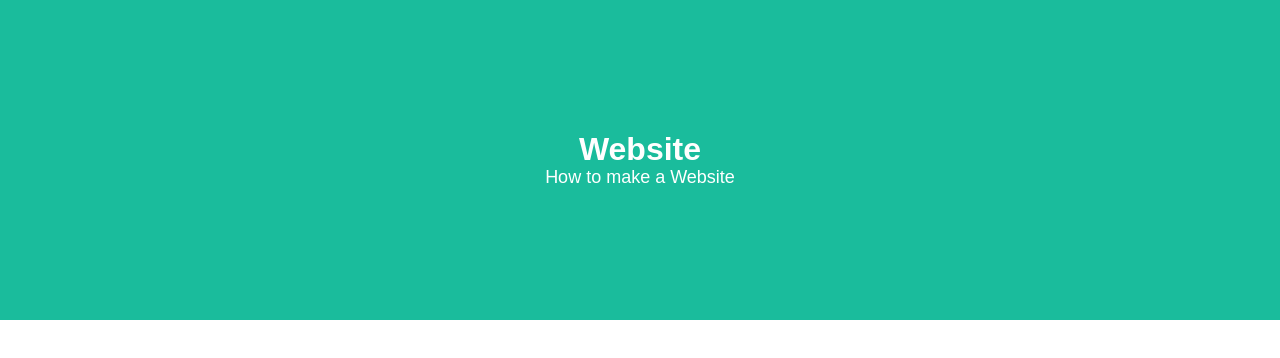
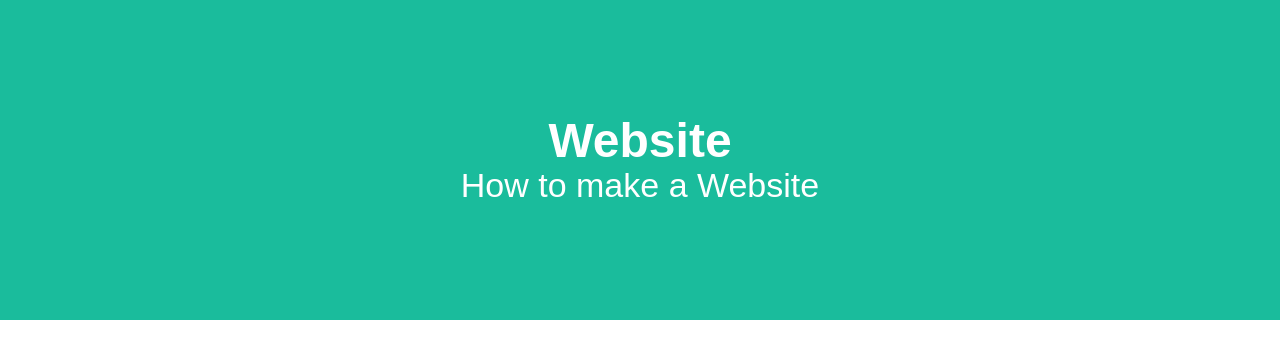
Before and after one commit to tadeobarranco/website, a plain HTML site: page index.html in a window 1280 px wide. Drawn offline with Linux system fonts and the light colour scheme.

Commit message:
[Webstie] - Link CSS with the media attribute

```diff
--- a/index.html
+++ b/index.html
@@ -5,6 +5,7 @@
     <meta name="viewport" content="width=device-width, initial-scale=1.0">
     <title>Website</title>
     <link rel="stylesheet" href="./styles/main.css">
+    <link rel="stylesheet" href="./styles/desktop.css" media="screen and (min-width: 768px)">
 </head>
 <body>
     <header>
--- /dev/null
+++ b/styles/desktop.css
@@ -0,0 +1,9 @@
+header h1 {
+    font-size: 4.8rem;
+    line-height: 5rem;
+}
+
+header p {
+    font-size: 3.4rem;
+    line-height: 3.8rem;
+}
```
Also changed, not shown: 1 other file.
